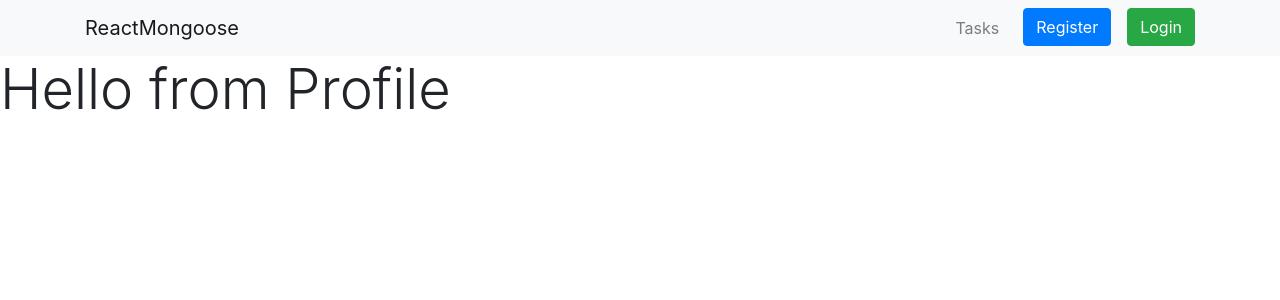
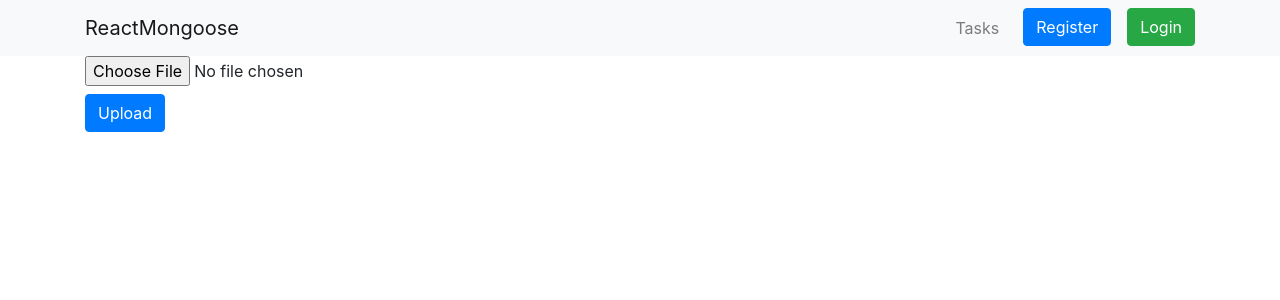
Before and after one commit to reyraditya/ReactMongoose, a React (Create React App) app: page /profile in a window 1280 px wide. Shown: the top 300 px of the page. Built offline with nearby package versions, Linux system fonts and the light colour scheme; no server answers.

Commit message:
logout redirect debug

```diff
--- a/src/components/Header.js
+++ b/src/components/Header.js
@@ -81,9 +81,9 @@ class Header extends Component {
                                         <Link to="/profile"><Button className="dropdown-item">
                                             Profile
                                         </Button></Link>
-                                        <Button className="dropdown-item" onClick={this.props.onLogoutUser}>
+                                        <Link to="/login"><Button className="dropdown-item" onClick={this.props.onLogoutUser}>
                                             Log out
-                                        </Button>
+                                        </Button></Link>
 
                                         </DropdownMenu>
                                     </UncontrolledDropdown>
--- a/src/components/Home.js
+++ b/src/components/Home.js
@@ -37,8 +37,7 @@ class Home extends Component {
             return (
                 <li onDoubleClick={() => {this.onDouble(task._id)}} className="list-group-item d-flex justify-content-between row-hl" key={task._id}>
                 <span className="item-hl">{task.description}</span>
-
-                 <span className="item-hl">
+                <span className="item-hl">
                 <button className='btn btn-outline-primary' onClick={() => {this.doneTask(task._id, this.props.id)}}>Done</button>
                 </span>
                 </li>
--- a/src/components/Profile.js
+++ b/src/components/Profile.js
@@ -1,13 +1,64 @@
-import React, { Component } from 'react'
+import React, { Component } from 'react';
+import {Button} from 'reactstrap';
+import { connect } from 'react-redux';
+import Cookies from 'universal-cookie';
+
+import axios from '../config/axios';
+
+const cookie = new Cookies()
 
 class Profile extends Component {
+    state = {
+        avatar: ''
+    }
+
+    componentDidMount () {
+        this.getAvatar()
+    }
+
+    getAvatar = async () => {
+        try {
+            const res = await axios.get(`/avatar/${cookie.get('idLogin')}`)
+            this.setState({tasks: res.data})
+        } catch (e) {
+            console.log(e);
+        }
+    }
+
+    fileUpload = async (userid) => {
+        const formData = new FormData()
+        var imagefile = this.gambar
+
+         formData.append('avatar', imagefile.files[0])
+
+         try {
+            await axios.post(`/users/${userid}/avatar`, formData, {
+                headers: {
+                    'Content-Type' : 'multipart/form-data'
+                }
+            })
+            console.log("berhasil upload file");
+
+         } catch (e) {
+            console.log(e);
+
+         }
+    }
+
     render(){
         return(
-            <div>
-                <h1 className='display-4'>Hello from Profile</h1>
+            <div className="container">
+                <div className="custom-file">
+                    <input type="file" id="myfile" ref={input => this.gambar = input}/>
+                </div>
+                <Button color="primary" onClick={() => this.fileUpload(this.props.id)}>Upload</Button>
             </div>
         )
     }
 }
 
-export default Profile;
+const mps = (state) => {
+    return {id: state.auth.id, user: state.auth}
+}
+
+export default connect (mps)(Profile);
```
